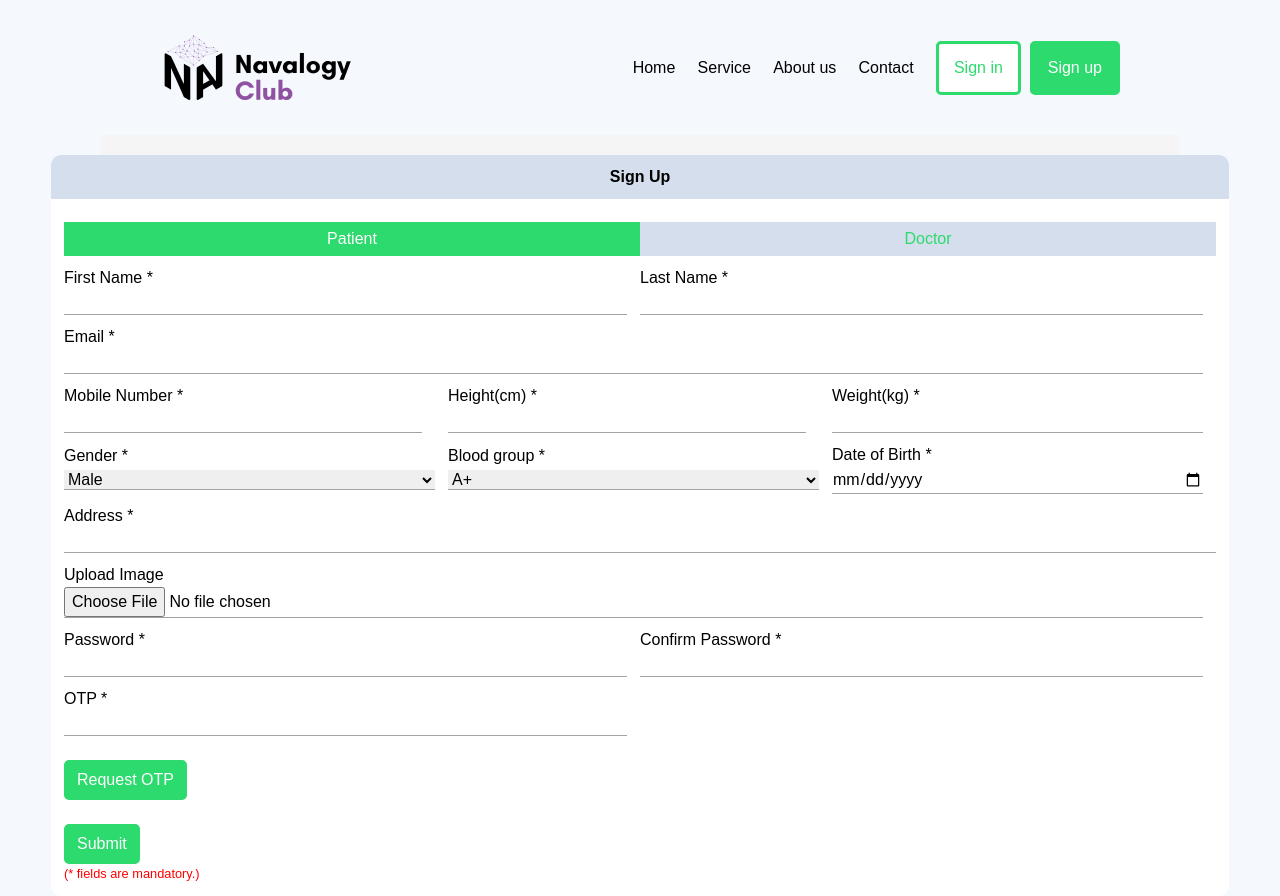
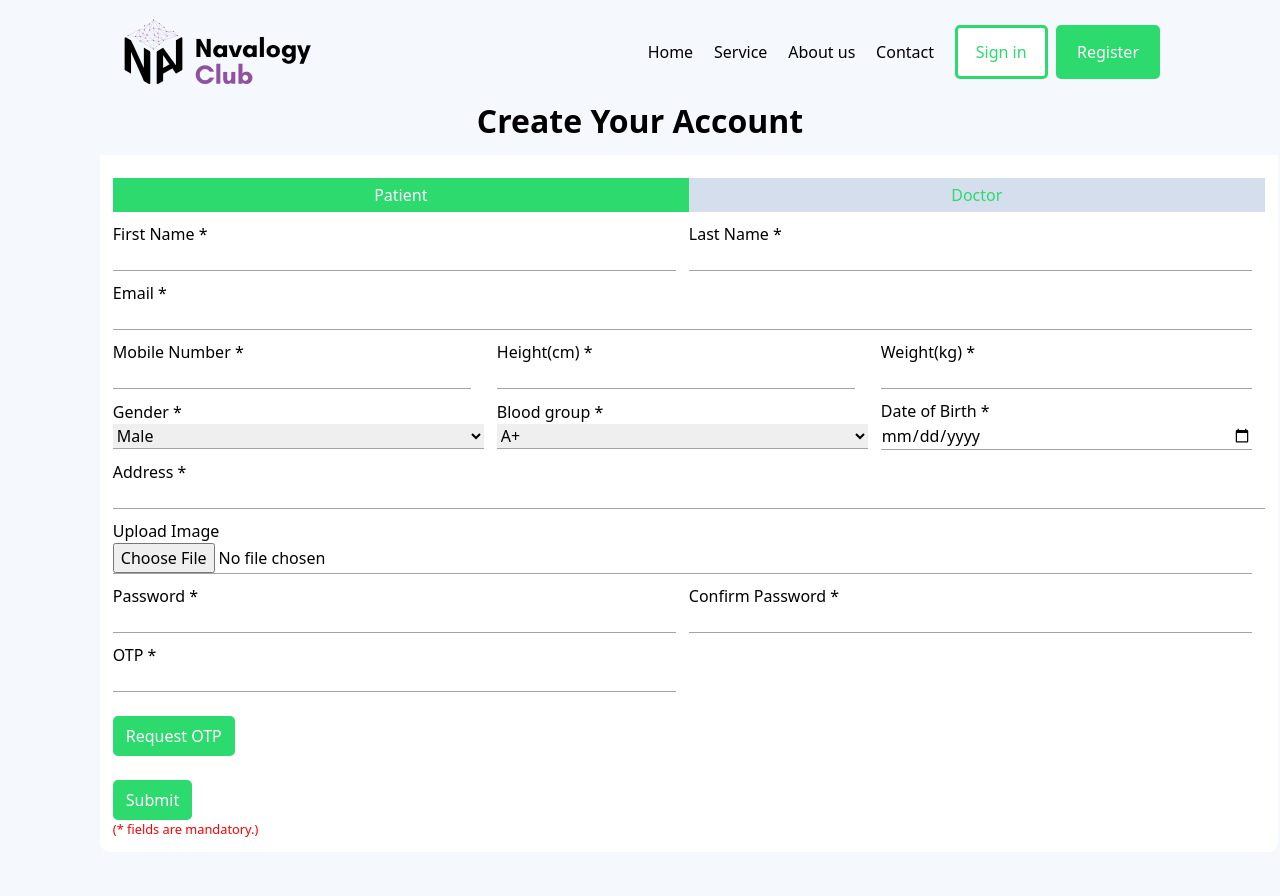
Before and after one commit to ReactersInc/telemedicine-frontend, a React (Create React App) app: page /register in a window 1280 px wide. After the commit the page ends 852 px from the top, so only its background shows below. Built offline with nearby package versions, Linux system fonts and the light colour scheme; the HTML template or start-up script is replaced by a standard one.

Commit message:
changes in css

```diff
--- a/src/App.css
+++ b/src/App.css
@@ -10,3 +10,7 @@ input:active {
 .webcontainer {
   margin: 0px 100px;
 }
+
+@tailwind base;
+@tailwind components;
+@tailwind utilities;
--- a/src/components/horizontalNav/index.css
+++ b/src/components/horizontalNav/index.css
@@ -2,25 +2,27 @@
   border: #2cda6d solid;
   background-color: #2cda6d;
   color: #ffffff;
-  padding: 12px 15px;
+  padding: 12px 18px;
   border-radius: 5px;
 }
 .signinBtn {
   border: #2cda6d solid;
   background-color: #ffffff;
   color: #2cda6d;
-  padding: 12px 15px;
+  padding: 12px 18px;
   border-radius: 5px;
 }
 
 .navbar {
-  position: static;
-  padding: 32px 60px;
+  padding-top: 16px;
+  padding-right: 20px;
+  padding-left: 20px;
   display: flex;
   align-items: center;
   justify-content: space-between;
   background-color: #f5f9fe;
 }
+
 .btns {
   display: flex;
   width: 80vw;
@@ -36,6 +38,7 @@
   text-decoration: none;
   position: relative;
   height: max-content;
+  font-weight: 500;
 }
 .navLink::after {
   content: "";
--- a/src/components/horizontalNav/index.tsx
+++ b/src/components/horizontalNav/index.tsx
@@ -54,7 +54,7 @@ function HorizontalNav() {
           </button>
           &nbsp;&nbsp;
           <a href="/register">
-            <button className="SignBtn">Sign up</button>
+            <button className="SignBtn">Register</button>
           </a>
         </div>
       </div>
--- a/src/index.css
+++ b/src/index.css
@@ -1,6 +1,8 @@
 body {
   margin: 0;
-  font-family: Arial, Helvetica, sans-serif;
+  /* font-family: Arial, Helvetica, sans-serif; */
+  font-family: Manrope, system-ui, -apple-system, BlinkMacSystemFont, "Segoe UI",
+    Roboto, Oxygen, Ubuntu, Cantarell, "Open Sans", "Helvetica Neue", sans-serif;
   -webkit-font-smoothing: antialiased;
   -moz-osx-font-smoothing: grayscale;
   background-color: #f5f9fe;
--- a/src/pages/home/index.module.css
+++ b/src/pages/home/index.module.css
@@ -1,58 +1,63 @@
-.homeBanner{
+.homeBanner {
   height: max-content;
   display: flex;
   align-items: center;
   justify-content: space-around;
+  padding-top: 150px;
 }
-.homeBannerText{
+.homeBannerText {
   display: flex;
   flex-direction: column;
   justify-content: left;
   width: 50%;
 }
-.homeBannerText > h1{
-    font-size: 5rem;
+.homeBannerText > h1 {
+  font-size: 4rem;
+  font-weight: 500;
   margin: 0;
 }
-.homeBannerText > h1 > span{
-    color: #2CDA6D;
+.homeBannerText > h1 > span {
+  color: #2cda6d;
 }
-.homeBannerText > p{
-    font-size: 2rem;
+.homeBannerText > p {
+  font-size: 1.9rem;
 }
-.homeBannerBtn{
+.homeBannerBtn {
   height: max-content;
   width: max-content;
-    padding: 15px;
-    font-size: 2rem;
-    color: #FFFFFF;
-    background-color: #2CDA6D;
+  padding: 22px;
+  font-size: 1.5rem;
+  color: #ffffff;
+  background-color: #2cda6d;
   cursor: pointer;
   border-radius: 10px;
+  margin-top: 26px;
 }
-.homeBannerImage{
+.homeBannerImage {
   display: flex;
   align-items: center;
   justify-content: center;
   width: 40%;
 }
-.homeService > h2{
-    color: #2CDA6D;
+.homeService > h2 {
+  color: #2cda6d;
   display: flex;
   justify-content: center;
   padding-top: 20px;
+  margin-top: 100px;
 }
-.homeService > h1{
+.homeService > h1 {
   display: flex;
   justify-content: center;
+  margin-bottom: 20px;
 }
-.homeServiceShow{
+.homeServiceShow {
   display: flex;
   justify-content: space-around;
   align-items: center;
 }
-.homeServiceCard{
-    background-color: #FFFFFF;
+.homeServiceCard {
+  background-color: #ffffff;
   display: flex;
   flex-direction: column;
   justify-content: left;
@@ -61,28 +66,34 @@
   padding: 20px;
   border-radius: 10px;
 }
-.homeServiceCard > img{
+.homeServiceCard > img {
   height: 100px;
   width: 100px;
 }
-.homeServiceCard > p{
+.homeServiceCard > p {
   margin: 0;
 }
 
-.homeServiceCard:hover{
-    box-shadow: 5px 5px 40px #000000 ;
+.homeServiceCard > h4 {
+  color: #2cda6d;
+  font-weight: 500;
+  margin-top: 6px;
+}
+.homeServiceCard:hover {
+  box-shadow: 5px 5px 40px #000000;
   animation-duration: 2s;
 }
-.homeAboutUs{
+.homeAboutUs {
   padding-top: 40px;
   width: 100%;
 }
 .homeAboutUs > h2 {
-    color: #2CDA6D;
+  color: #2cda6d;
   display: flex;
   justify-content: center;
+  margin-top: 100px;
 }
-.homeAboutContainer{
+.homeAboutContainer {
   display: flex;
   align-items: center;
   justify-content: center;
@@ -94,48 +105,51 @@
 .homeAboutVideo > video {
   border-radius: 10px;
 }
-.homeAboutText{
+.homeAboutText {
   width: 60%;
   font-size: 1.5rem;
   line-height: 1.6;
   margin-left: 5%;
 }
-.homeContactContainer{
+.homeContactContainer {
   width: 100%;
 }
-.homeContactContainer > h2{
-    color: #2CDA6D;
+.homeContactContainer > h2 {
+  color: #2cda6d;
   display: flex;
   justify-content: center;
+  margin-bottom: 22px;
 }
-.homeContactContainer{
-    background-color: #FFFFFF;
+.homeContactContainer {
+  margin-top: 100px;
+  background-color: #ffffff;
   padding-top: 30px;
+  padding-bottom: 60px;
 }
-.homeContacts{
+.homeContacts {
   display: flex;
   align-items: center;
   justify-content: space-evenly;
 }
-.homeContactLineContainer{
+.homeContactLineContainer {
   width: 40%;
 }
-.homeContactLine{
+.homeContactLine {
   display: flex;
   align-items: center;
   justify-content: left;
   padding-bottom: 20px;
 }
-.homeContactLine > div > div > h3{
-    color: #2CDA6D;
+.homeContactLine > div > div > h3 {
+  color: #2cda6d;
   margin: 0;
 }
-.homeContactLine > div > div > p{
+.homeContactLine > div > div > p {
   margin: 0;
 }
-.homeContactLine > img{
+.homeContactLine > img {
   margin-right: 20px;
 }
-.homeContactMap{
+.homeContactMap {
   width: 40%;
 }
--- a/src/pages/home/index.tsx
+++ b/src/pages/home/index.tsx
@@ -31,7 +31,7 @@ function Home() {
       </div>
 
       <div className={styles.homeService} id="service">
-        <h2>SERVICES</h2>
+        <h2 className="text-2xl font-semibold">Services</h2>
         <h1>Experienced in multiple medical practices</h1>
         <div className={styles.homeServiceShow}>
           <div className={styles.homeServiceCard}>
@@ -61,7 +61,7 @@ function Home() {
         </div>
       </div>
       <div className={styles.homeAboutUs} id="aboutUs">
-        <h2>About Us</h2>
+        <h2 className="text-2xl font-semibold">About Us</h2>
         <div className={styles.homeAboutContainer}>
           <div className={styles.homeAboutVideo}>
             <video width="100%" height="auto" autoPlay muted>
@@ -82,7 +82,7 @@ function Home() {
         </div>
       </div>
       <div className={styles.homeContactContainer} id="contact">
-        <h2>Contact Us</h2>
+        <h2 className="text-2xl font-semibold">Contact Us</h2>
         <div className={styles.homeContacts}>
           <div className={styles.homeContactLineContainer}>
             <div className={styles.homeContactLine}>
--- a/src/pages/register/index.css
+++ b/src/pages/register/index.css
@@ -1,33 +1,35 @@
-
-.container{
+.container {
   display: flex;
   justify-content: center;
-  background-color: #F5F5F5;
+  background-color: #f5f5f5;
   min-height: 90vh;
   padding-top: 20px;
 }
-.registerForm{
+.registerForm {
   width: max-content;
-  background-color: #FFFFFF;
+  background-color: #ffffff;
   padding: 1vw;
   border-radius: 0 0 10px 10px;
+}
 
+b {
+  font-size: 2rem;
 }
-.header{
+.header {
   text-align: center;
   width: 100%;
-  background-color: #D5DEED;
-  border-radius:10px 10px 0 0;
+  background-color: #f5f9fe;
+  border-radius: 10px 10px 0 0;
   padding: 10px 0;
 }
-.row{
+.row {
   margin: 10px 0;
   width: 90vw;
   display: flex;
   align-items: center;
   justify-content: center;
 }
-.selector{
+.selector {
   width: 90vw;
   display: flex;
   align-items: center;
@@ -44,12 +46,12 @@
   align-items: center;
   width: 50%;
   height: max-content;
-  padding: 0 10% ;
+  padding: 0 10%;
   color: white;
-  background-color:  #2CDA6D;
+  background-color: #2cda6d;
   padding: 5px 0;
 }
-.doctorSelector{
+.doctorSelector {
   width: 50%;
   padding: 0 10%;
   height: max-content;
@@ -58,36 +60,37 @@
   align-items: center;
   width: 50%;
   height: max-content;
-  padding: 0 10% ;
-  color: #2CDA6D;
-  background-color: #D5DEED;
+  padding: 0 10%;
+  color: #2cda6d;
+  background-color: #d5deed;
   padding: 5px 0;
 }
-.patientSelector:hover, .doctorSelector:hover{
+.patientSelector:hover,
+.doctorSelector:hover {
   cursor: pointer;
 }
 
-.submitBtn{
-  border: #2CDA6D solid;
-  background-color: #2CDA6D;
-  color: #FFFFFF;
+.submitBtn {
+  border: #2cda6d solid;
+  background-color: #2cda6d;
+  color: #ffffff;
   padding: 5px 10px;
   border-radius: 5px;
 }
-.signinBtn{
-  border: #2CDA6D solid;
-  background-color: #FFFFFF;
-  color: #2CDA6D;
+.signinBtn {
+  border: #2cda6d solid;
+  background-color: #ffffff;
+  color: #2cda6d;
   padding: 5px 10px;
   border-radius: 5px;
 }
 
-.mandatory{
+.mandatory {
   font-size: 0.8rem;
   color: red;
 }
 @media screen and (max-width: 520px) {
-  .row{
+  .row {
     font-size: 0.9rem;
   }
 }
--- a/src/pages/register/index.tsx
+++ b/src/pages/register/index.tsx
@@ -1,64 +1,79 @@
 import React from "react";
 import { useState } from "react";
-import './index.css'
+import "./index.css";
 import HorizontalNav from "../../components/horizontalNav";
 import PatientDetails from "../../components/patientDetails";
 import DoctorDetails from "../../components/doctorDetails";
-function Register(){
-    const [patientSelector, setPatientSelector] = useState("patientSelector")
-    const [doctorSelector, setDoctorSelector] = useState("doctorSelector")
+function Register() {
+  const [patientSelector, setPatientSelector] = useState("patientSelector");
+  const [doctorSelector, setDoctorSelector] = useState("doctorSelector");
 
-    const changeStyleDoctorClick = () =>{
-        if(patientSelector==='patientSelector' && doctorSelector==='doctorSelector')
-        {
+  const changeStyleDoctorClick = () => {
+    if (
+      patientSelector === "patientSelector" &&
+      doctorSelector === "doctorSelector"
+    ) {
       setPatientSelector("doctorSelector");
       setDoctorSelector("patientSelector");
     }
-    }
+  };
 
-    const changeStylePatientClick = () =>{
-        if(patientSelector==='doctorSelector' && doctorSelector==='patientSelector')
-        {
+  const changeStylePatientClick = () => {
+    if (
+      patientSelector === "doctorSelector" &&
+      doctorSelector === "patientSelector"
+    ) {
       setPatientSelector("patientSelector");
       setDoctorSelector("doctorSelector");
     }
-    }
+  };
 
-    return(
+  return (
     <>
-        <HorizontalNav/>
+      <HorizontalNav />
 
-        <div className="container">
       <div>
-
+        <div>
           <div className="header">
-                    <b>Sign Up</b>
+            <b>Create Your Account</b>
           </div>
 
           <div className="registerForm">
-
             <div className="row">
-                    <div className={patientSelector} onClick={changeStylePatientClick}>
+              <div
+                className={patientSelector}
+                onClick={changeStylePatientClick}
+              >
                 Patient
               </div>
-                    < div className={doctorSelector} onClick={changeStyleDoctorClick}>
+              <div className={doctorSelector} onClick={changeStyleDoctorClick}>
                 Doctor
               </div>
             </div>
 
             <div className="inputFields" id="inputFields">
-                    {
-                        (patientSelector==="patientSelector")?<PatientDetails/>:<DoctorDetails/>
-                    }
+              {patientSelector === "patientSelector" ? (
+                <PatientDetails />
+              ) : (
+                <DoctorDetails />
+              )}
               <div className="mandatory">(* fields are mandatory.)</div>
             </div>
           </div>
         </div>
-
       </div>
+      {/*
+      <div className="mt-8 bg-green-100">
+        <h1 className="text-center text-2xl font-semibold py-10">
+          Create Your Account
+        </h1>
+        <div className="bg-slate-200 flex space-between">
+          <div onClick={changeStylePatientClick}>Patient</div>
+          <div onClick={changeStyleDoctorClick}>Doctor</div>
+        </div>
+      </div> */}
     </>
-
-    )
+  );
 }
 
-export default Register
+export default Register;
```
Lines whose indentation alone changed are shown as unchanged.
